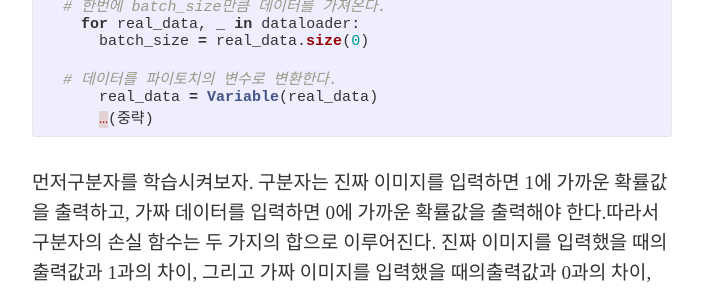
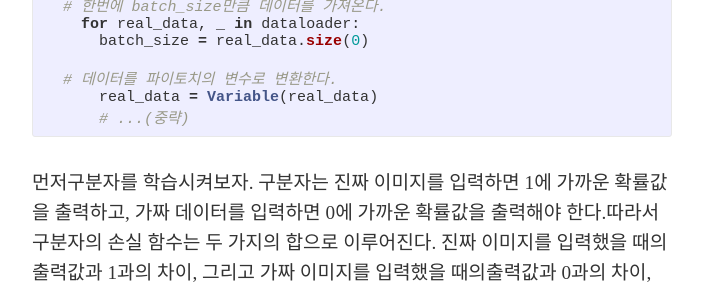
Before and after one commit to dreamgonfly/dreamgonfly.github.io, a Jekyll site: the page built from _posts/2018-03-17-gan-explained.md, in a window 1280 px wide and 900 px high, scrolled down 8799 px. Shown: the part 149-440 px from the top of the window, without its empty margins (288-991 px from the left). Built offline with Jekyll 4.4.1, drawn with Linux system fonts in a browser that asks for light colours; nearby versions of some CDN libraries; some web fonts are replaced; comment, search, counter and statistics services are not loaded.

````diff
--- a/_posts/2018-03-17-gan-explained.md
+++ b/_posts/2018-03-17-gan-explained.md
@@ -189,7 +189,7 @@ for epoch in range(100):
 
   # 데이터를 파이토치의 변수로 변환한다.
       real_data = Variable(real_data)
-      …(중략)
+      # ...(중략)
 ```
 
 먼저구분자를 학습시켜보자. 구분자는 진짜 이미지를 입력하면 1에 가까운 확률값을 출력하고, 가짜 데이터를 입력하면 0에 가까운 확률값을 출력해야 한다.따라서 구분자의 손실 함수는 두 가지의 합으로 이루어진다. 진짜 이미지를 입력했을 때의 출력값과 1과의 차이, 그리고 가짜 이미지를 입력했을 때의출력값과 0과의 차이, 두 경우의 합이 구분자의 손실 함수다. 이 손실 함수의 값을 최소화하는 방향으로 구분자의 매개 변수가 업데이트된다.
````
